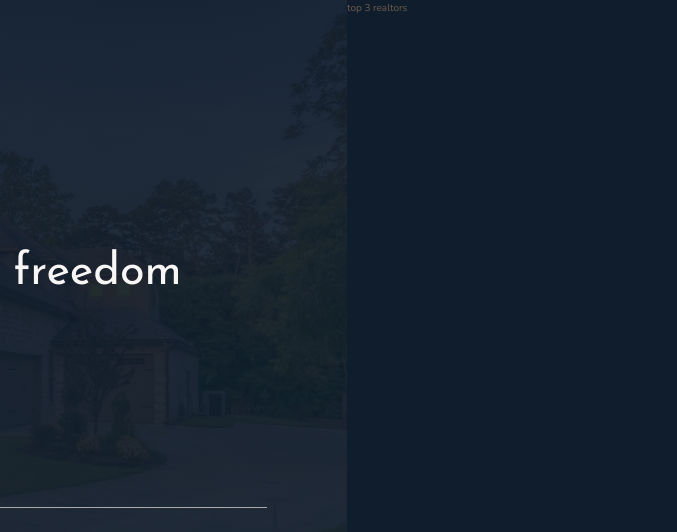
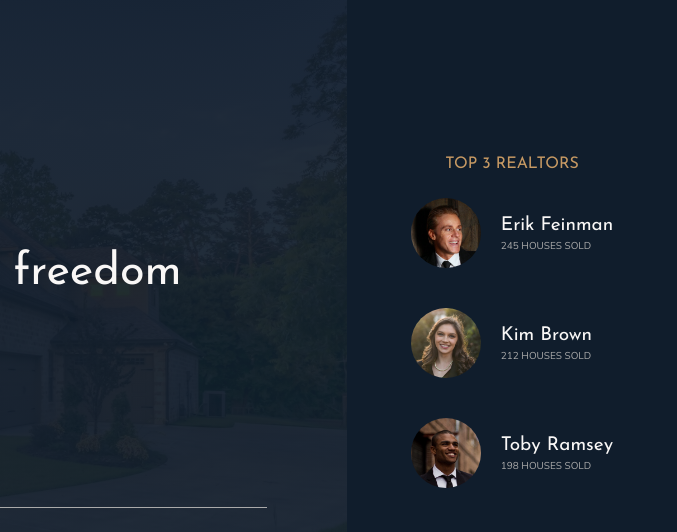
Before and after one commit to iamgraviteja/nexter, a website: page index.html in a window 1280 px wide. Shown: the top 532 px of the page, 603-1280 px from the left. Drawn offline with nearby package versions, Linux system fonts and the light colour scheme.

Commit message:
Realtors section styles updated

```diff
--- a/index.html
+++ b/index.html
@@ -31,7 +31,26 @@
         </div>
     </header>
     <div class="realtors">
-        top 3 realtors
+        <h3 class="heading-3">
+            top 3 realtors
+        </h3>
+        <div class="realtors__list">
+            <img src="./img/realtor-1.jpeg" alt="realtor-1" class="realtors__img"/>
+            <div class="realtors__details">
+                <h4 class="heading-4 heading-4--light">Erik Feinman</h4>
+                <p class="realtors__sold">245 houses sold</p>
+            </div>
+            <img src="./img/realtor-2.jpeg" alt="realtor-2" class="realtors__img"/>
+            <div class="realtors__details">
+                <h4 class="heading-4 heading-4--light">Kim Brown</h4>
+                <p class="realtors__sold">212 houses sold</p>
+            </div>
+            <img src="./img/realtor-3.jpeg" alt="realtor-3" class="realtors__img"/>
+            <div class="realtors__details">
+                <h4 class="heading-4 heading-4--light">Toby Ramsey</h4>
+                <p class="realtors__sold">198 houses sold</p>
+            </div>
+        </div>
     </div>
     <section class="features">
         <div class="feature">
--- a/sass/_realtors.scss
+++ b/sass/_realtors.scss
@@ -1,4 +1,30 @@
 .realtors {
     background-color: $color-secondary;
     grid-column: col-start 7 / full-end;
+
+    display: grid;
+    grid-row-gap: 2rem;
+    justify-content: center;
+    align-content: center;
+    justify-items: center;
+
+    &__list {
+        display: grid;
+        grid-template-columns: min-content max-content;
+        align-items: center;
+        grid-column-gap: 2rem;
+        grid-row-gap: 5vh;
+    }
+
+    &__img {
+        width: 7rem;
+        border-radius: 50%;
+        display: block;
+    }
+
+    &__sold {
+        text-transform: uppercase;
+        color: $color-grey-light-2;
+        margin-top: -3px;
+    }
 }
```
Also changed, not shown: css/style.css.
